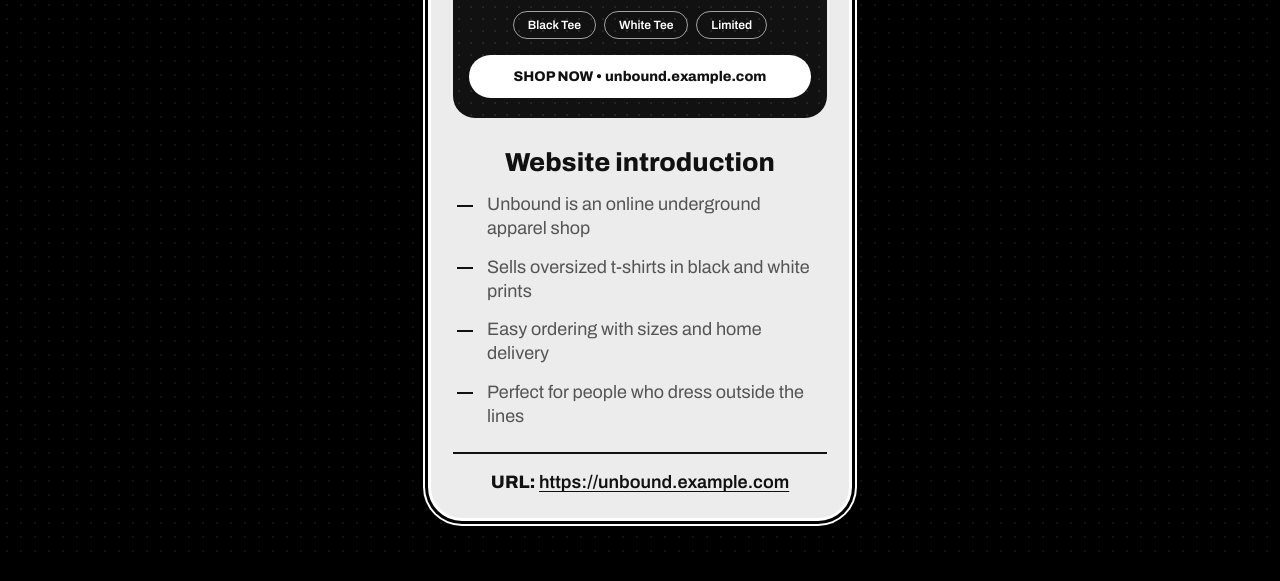
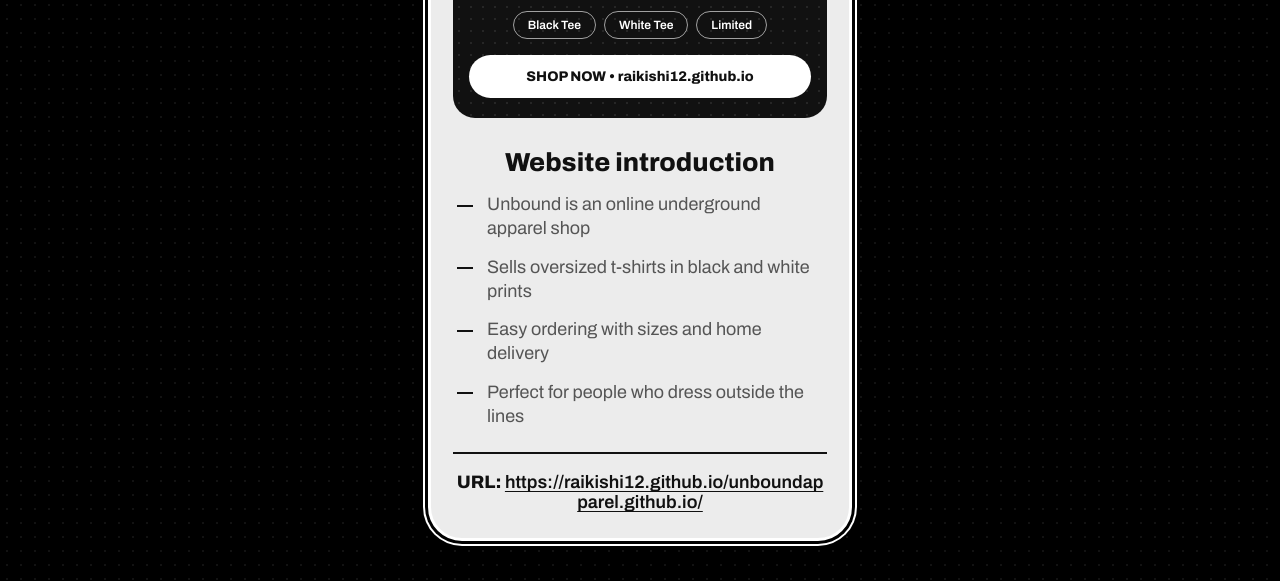
Before and after one commit to Raikishi12/unboundapparel.github.io, a plain HTML site: page index.html in a window 1280 px wide. Shown: the part 590-1171 px from the top of the page. Drawn offline with Linux system fonts and the light colour scheme.

Commit message:
Add files via upload

```diff
--- a/index.html
+++ b/index.html
@@ -44,7 +44,7 @@ hr{border:0;border-top:2px solid var(--ink);margin:24px 0 18px}
       <h1>UNBOUND</h1>
       <p class="tag">Underground apparel, limited release</p>
       <div class="pills"><span>Black Tee</span><span>White Tee</span><span>Limited</span></div>
-      <a class="shop" href="https://unbound.example.com">SHOP NOW • unbound.example.com</a>
+      <a class="shop" href="https://raikishi12.github.io/unboundapparel.github.io/">SHOP NOW • raikishi12.github.io</a>
     </div>
     <h2>Website introduction</h2>
     <ul>
@@ -54,7 +54,7 @@ hr{border:0;border-top:2px solid var(--ink);margin:24px 0 18px}
       <li>Perfect for people who dress outside the lines</li>
     </ul>
     <hr>
-    <div class="url">URL: <a href="https://unbound.example.com">https://unbound.example.com</a></div>
+    <div class="url">URL: <a href="https://raikishi12.github.io/unboundapparel.github.io/">https://raikishi12.github.io/unboundapparel.github.io/</a></div>
   </section>
 </main>
 </body>
```
